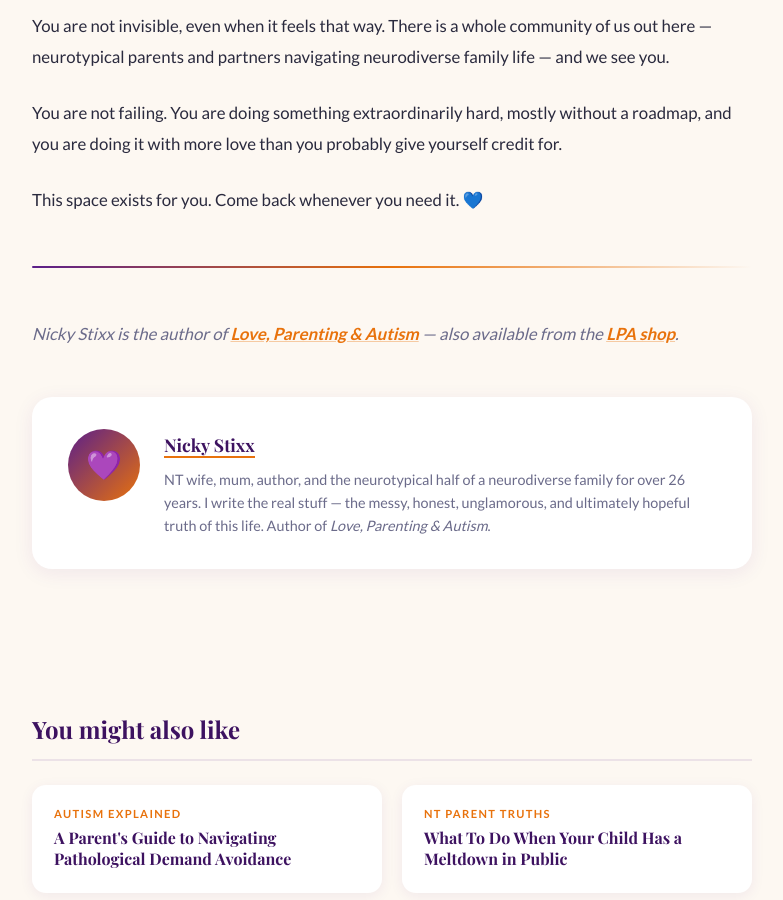
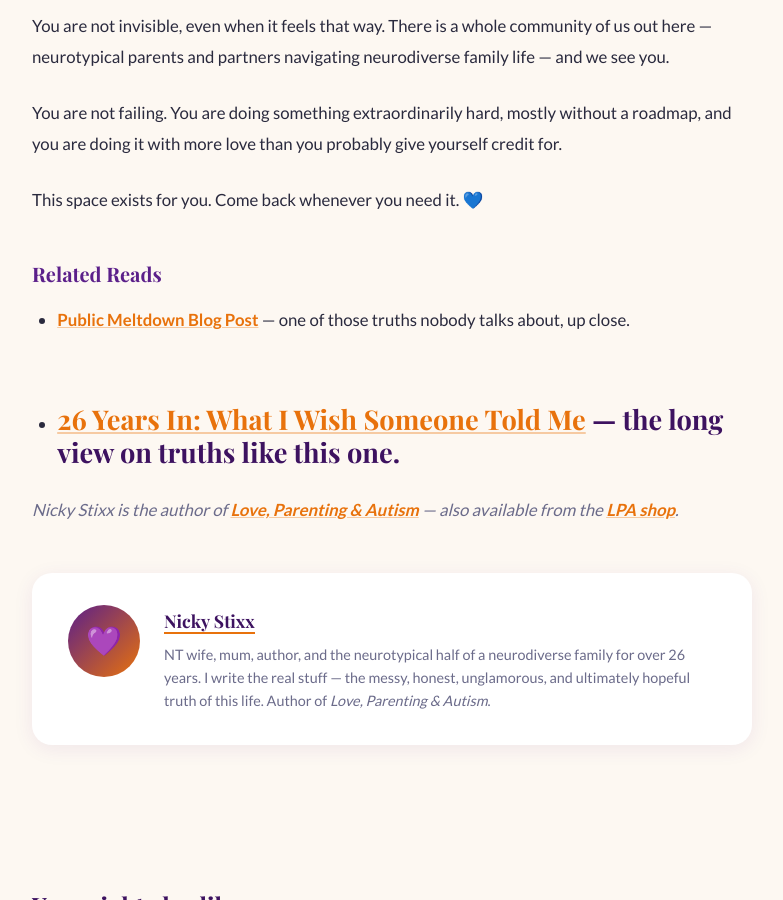
Before and after one commit to stixxnicky-lpa/loveparentingandautism, a Jekyll site: the page built from _posts/2025-06-06-nt-parent-truths-nobody-talks-about.md, in a window 1280 px wide and 900 px high, scrolled down 4556 px. Shown: the whole window, without its empty margins (248-1031 px from the left). Built offline with Jekyll 4.4.1, drawn with Linux system fonts in a browser that asks for light colours; some web fonts are replaced.

Commit message:
Update 2025-06-06-nt-parent-truths-nobody-talks-about.md

```diff
--- a/_posts/2025-06-06-nt-parent-truths-nobody-talks-about.md
+++ b/_posts/2025-06-06-nt-parent-truths-nobody-talks-about.md
@@ -107,6 +107,10 @@ You are not failing. You are doing something extraordinarily hard, mostly withou
 
 This space exists for you. Come back whenever you need it. 💙
 
+### Related Reads
+
+- **[Public Meltdown Blog Post](/blog/2026/07/01/public-meltdown-blog-post/)** — one of those truths nobody talks about, up close.
+- **[26 Years In: What I Wish Someone Told Me](/blog/2026/06/03/26-years-in-what-i-wish-someone-told-me/)** — the long view on truths like this one.
 ---
 
 *Nicky Stixx is the author of [Love, Parenting & Autism](https://www.amazon.co.uk/dp/B0GN7ZH59Z) — also available from the [LPA shop](/shop/).*
```
